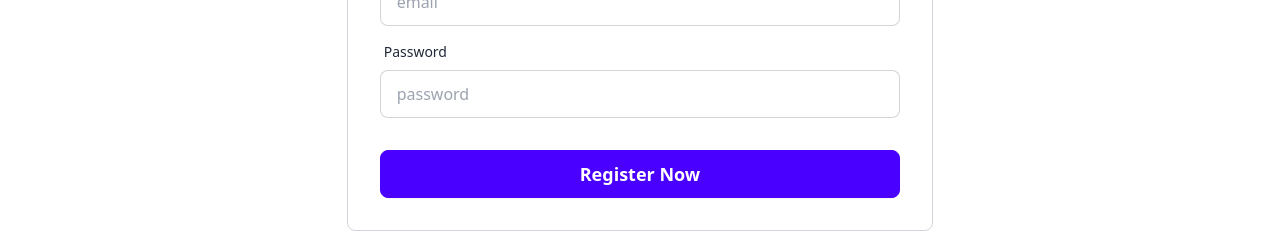
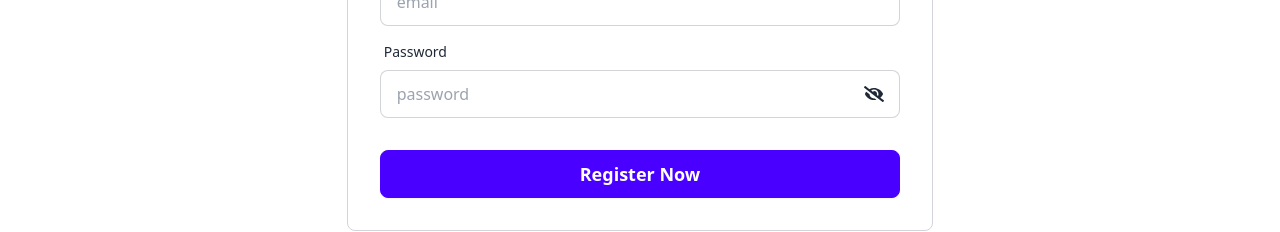
Before and after one commit to ataullah1/Firebase-Resourch, a React (Vite) app in the folder Practices-3/: page /register in a window 1280 px wide. Shown: the part 434-666 px from the top of the page. Built offline with nearby package versions, Linux system fonts and the light colour scheme.

Commit message:
Login adde Fire base

```diff
--- a/Practices-3/src/pages/Login/Login.jsx
+++ b/Practices-3/src/pages/Login/Login.jsx
@@ -1,4 +1,4 @@
-import { createUserWithEmailAndPassword } from 'firebase/auth';
+import { signInWithEmailAndPassword } from 'firebase/auth';
 import auth from '../../firebase/firebase.config';
 import { FaEye, FaEyeSlash } from 'react-icons/fa';
 import { useState } from 'react';
@@ -10,15 +10,16 @@ const Login = () => {
     const email = e.target.email.value;
     const pass = e.target.password.value;
     // console.log(email, pass);
-    createUserWithEmailAndPassword(auth, email, pass)
-      .then((res) => {
-        const user = res.user;
+    signInWithEmailAndPassword(auth, email, pass)
+      .then((userCredential) => {
+        // Signed in
+        const user = userCredential.user;
         console.log(user);
       })
       .catch((error) => {
         // const errorCode = error.code;
         const errorMessage = error.message;
-        console.error(errorMessage);
+        console.log(errorMessage);
       });
   };
   return (
@@ -46,7 +47,7 @@ const Login = () => {
             </label>
             <div className="relative w-full">
               <input
-                type="password"
+                type={eye ? 'text' : 'password'}
                 name="password"
                 placeholder="password"
                 className="input input-bordered w-full pr-14"
@@ -56,7 +57,7 @@ const Login = () => {
                 className="absolute top-1/2 -translate-y-1/2 right-4 text-xl cursor-pointer"
                 onClick={() => setEye(!eye)}
               >
-                <FaEye />
+                {eye ? <FaEye /> : <FaEyeSlash />}
               </span>
             </div>
             <label className="label">
--- a/Practices-3/src/pages/Register/Register.jsx
+++ b/Practices-3/src/pages/Register/Register.jsx
@@ -1,6 +1,9 @@
 import { createUserWithEmailAndPassword } from 'firebase/auth';
 import auth from '../../firebase/firebase.config';
+import { useState } from 'react';
+import { FaEye, FaEyeSlash } from 'react-icons/fa';
 const Register = () => {
+  const [eye, setEye] = useState(false);
   const handleRegister = (e) => {
     e.preventDefault();
     const email = e.target.email.value;
@@ -50,13 +53,21 @@ const Register = () => {
             <label className="label">
               <span className="label-text">Password</span>
             </label>
-            <input
-              type="password"
-              name="password"
-              placeholder="password"
-              className="input input-bordered"
-              required
-            />
+            <div className="relative w-full">
+              <input
+                type={eye ? 'text' : 'password'}
+                name="password"
+                placeholder="password"
+                className="input input-bordered w-full pr-14"
+                required
+              />
+              <span
+                className="absolute top-1/2 -translate-y-1/2 right-4 text-xl cursor-pointer"
+                onClick={() => setEye(!eye)}
+              >
+                {eye ? <FaEye /> : <FaEyeSlash />}
+              </span>
+            </div>
           </div>
           <div className="form-control mt-6">
             <input
```
